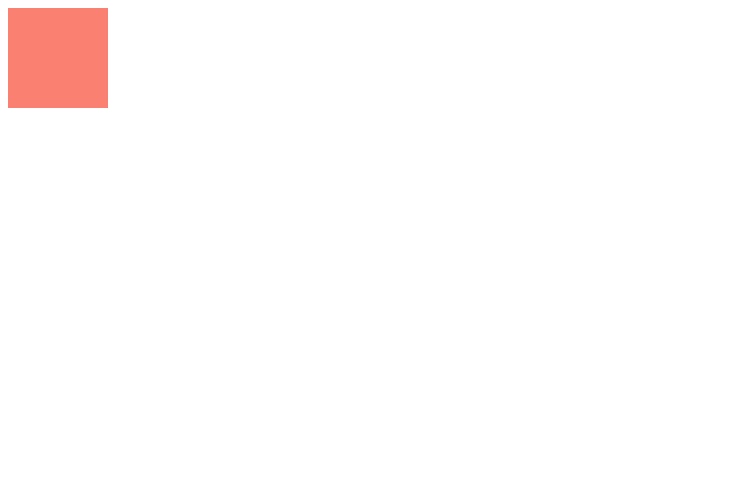
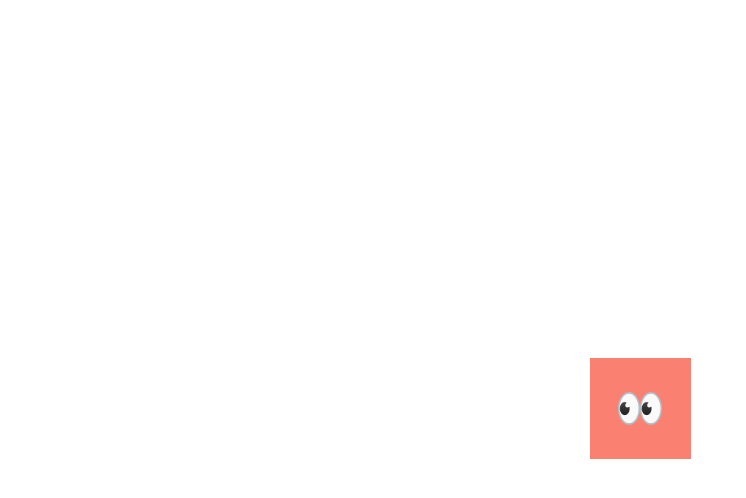
Before and after one commit to jeannjang/crypto-react-ts, a React (Create React App) app: page / in a window 1280 px wide. Shown: the top 498 px of the page, without its empty margins (0-746 px from the left). Built offline with nearby package versions, Linux system fonts and the light colour scheme.

Commit message:
스타일 컴포넌트 Pseudo Selectors

```diff
--- a/src/App.js
+++ b/src/App.js
@@ -3,6 +3,9 @@ import { keyframes } from "styled-components";
 
 const Wrapper = styled.div`
   display: flex;
+  height: 100vh;
+  justify-content: center;
+  align-items: center;
 `;
 
 const Animation = keyframes`
@@ -11,17 +14,31 @@ const Animation = keyframes`
   100% { transform: scale(1); }
   `;
 
+const Emoji = styled.span`
+  font-size: 40px;
+`;
+
 const Box = styled.div`
   width: 100px;
   height: 100px;
   background-color: salmon;
+  display: flex;
+  justify-content: center;
+  align-items: center;
   animation: ${Animation} 2s infinite;
+  ${Emoji} {
+    &:hover {
+      opacity: 0.5;
+    }
+  }
 `;
 
 function App() {
   return (
     <Wrapper>
-      <Box></Box>
+      <Box>
+        <Emoji>👀</Emoji>
+      </Box>
     </Wrapper>
   );
 }
```
